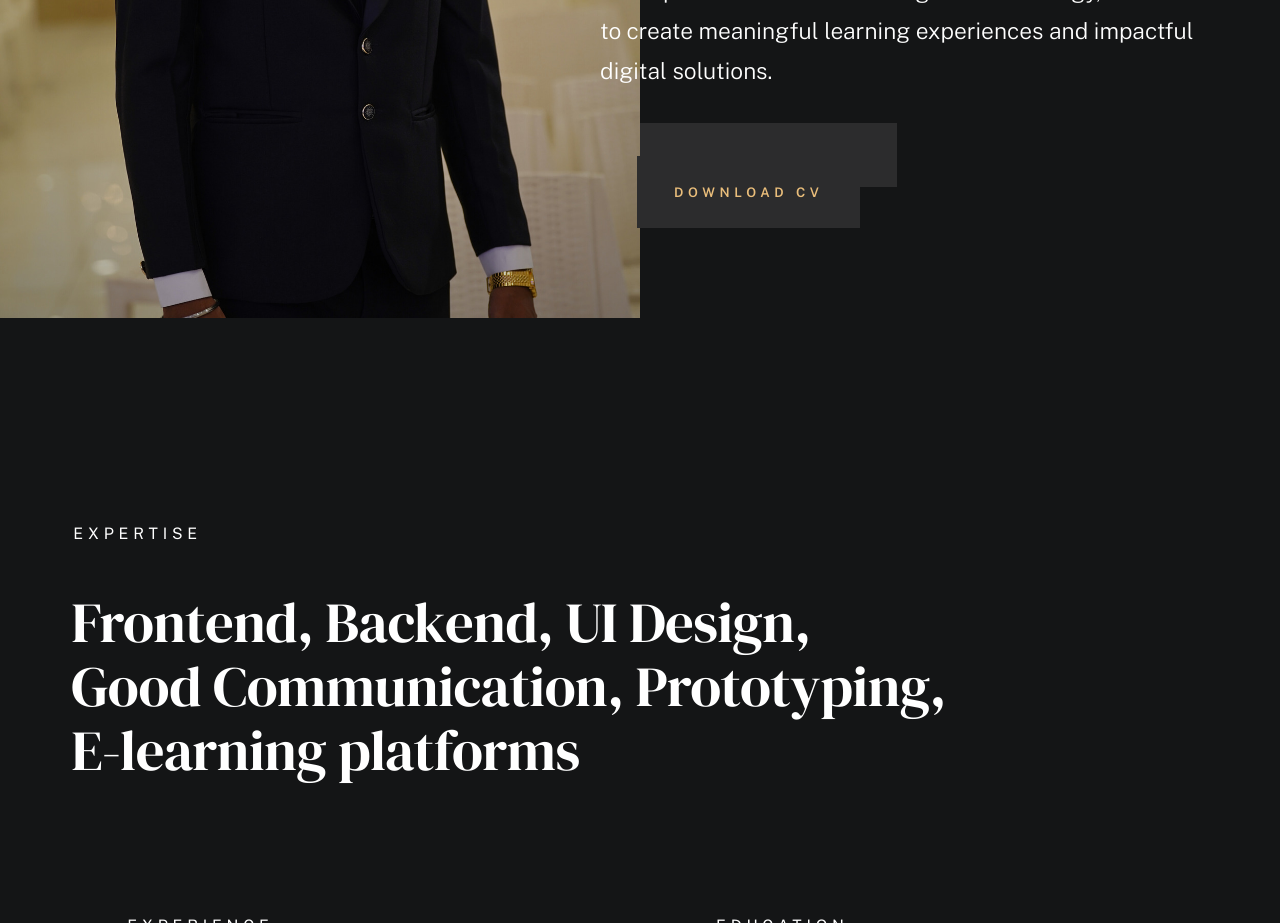
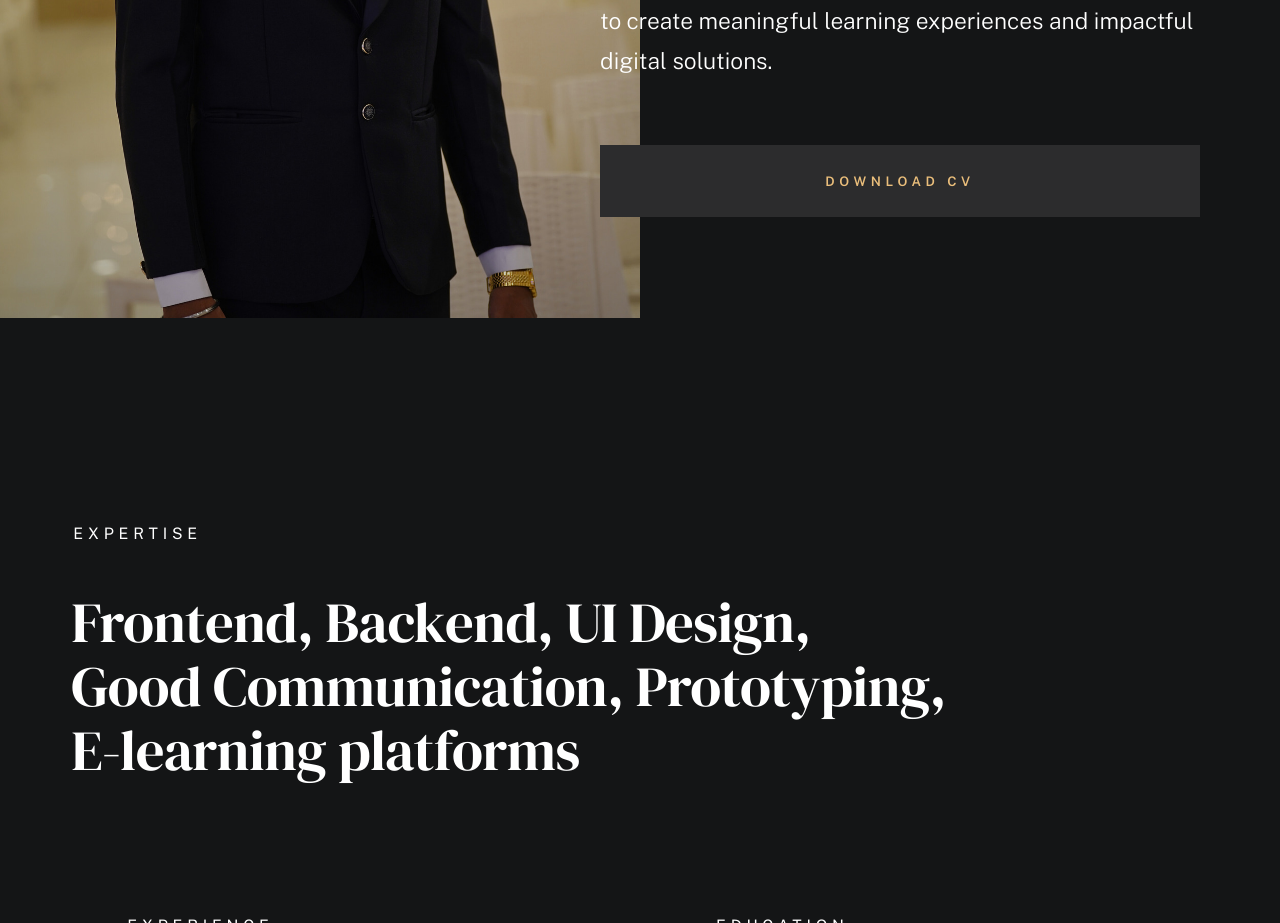
Before and after one commit to mjsteverogers/Mjsteve-Portfolio-website, a plain HTML site: page luther-1.0.0/index.html in a window 1280 px wide. Shown: the part 1420-2343 px from the top of the page. Drawn offline with nearby package versions, Linux system fonts and the light colour scheme; a web font is replaced by a local one.

Commit message:
Update index.html

```diff
--- a/luther-1.0.0/index.html
+++ b/luther-1.0.0/index.html
@@ -141,7 +141,7 @@
                                and technology, I strive to create meaningful learning experiences and impactful digital solutions.
 
                             </p>
-                           <button> <a href="https://drive.google.com/file/d/1PnOFHUKhUlC5J-srvdpj28swb7Ua4RvS/view?usp=sharing" class="btn btn--medium u-fullwidth" data-animate-el>Download CV</a></button>
+                            <a href="https://drive.google.com/file/d/1PnOFHUKhUlC5J-srvdpj28swb7Ua4RvS/view?usp=sharing" target="_blank" class="btn btn--medium u-fullwidth" data-animate-el>Download CV</a>
 
                         </div>
                     </div>
```
